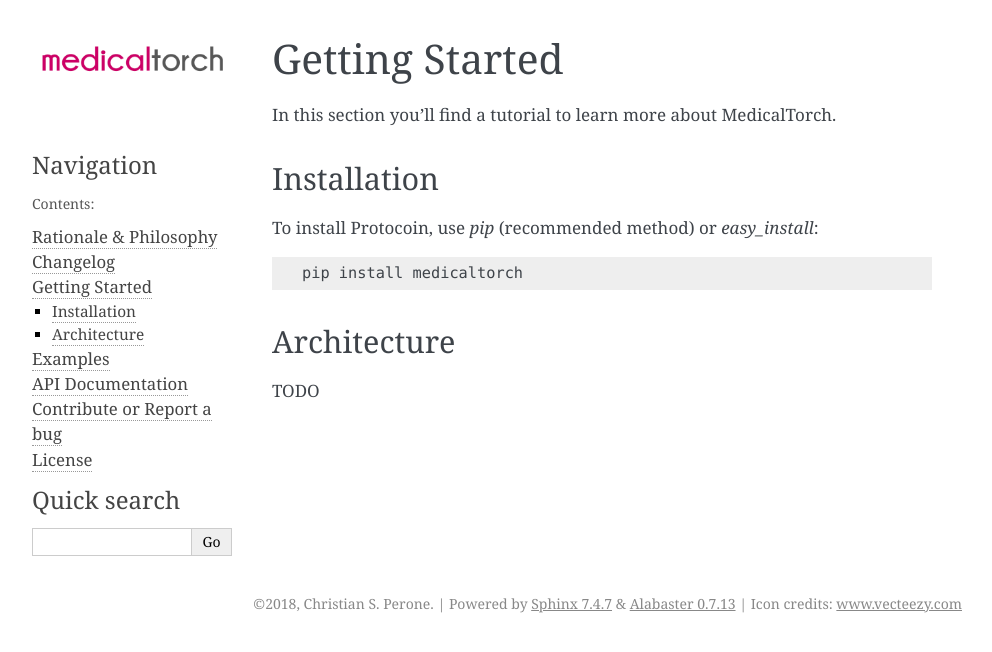
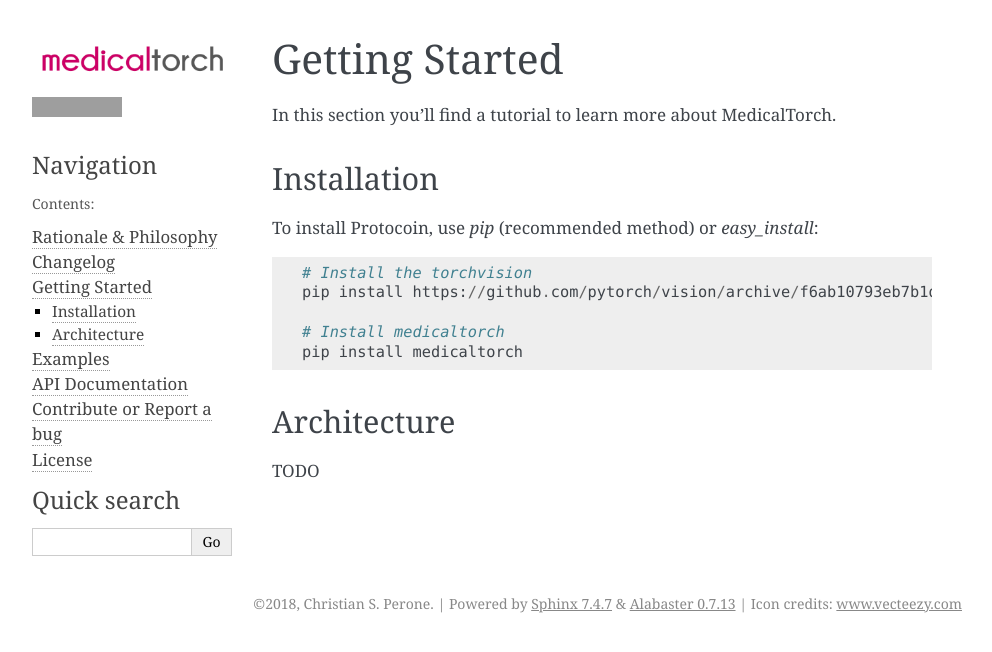
Before and after one commit to perone/medicaltorch, a Sphinx documentation site: the page built from docs/source/getstarted.rst, in a window 1280 px wide, cut to the strip 0-652 px from the top of the page. Shown: the whole strip, without its empty margins (148-1140 px from the left). Built offline with Sphinx 7.4.7, drawn with Linux system fonts in a browser that asks for light colours; grey boxes are pictures that could not be loaded.

Commit message:
Fixing installation procedure.

```diff
--- a/docs/source/getstarted.rst
+++ b/docs/source/getstarted.rst
@@ -6,6 +6,10 @@
 -------------------------------------------------------------------------------
 To install Protocoin, use `pip` (recommended method) or `easy_install`::
 
+    # Install the torchvision
+    pip install https://github.com/pytorch/vision/archive/f6ab10793eb7b1d0e079d0b6df8accfa824b21ed.zip
+
+    # Install medicaltorch
     pip install medicaltorch
 
 Architecture
```
